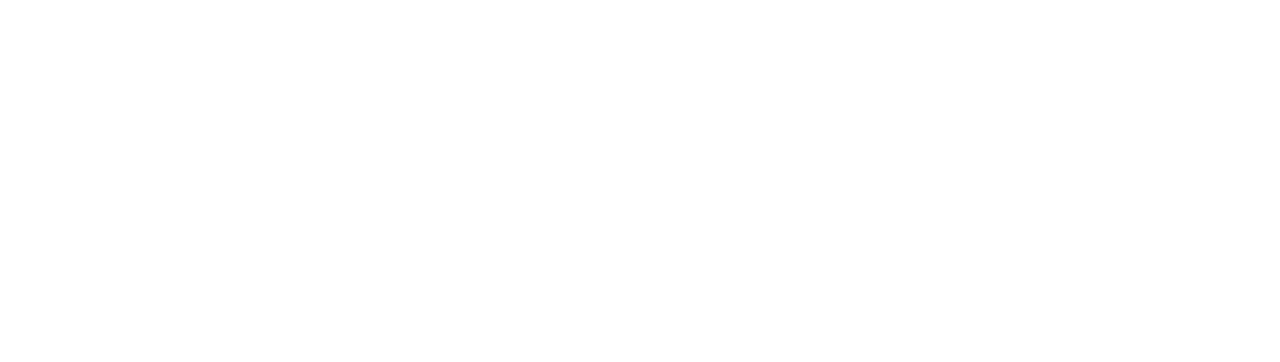
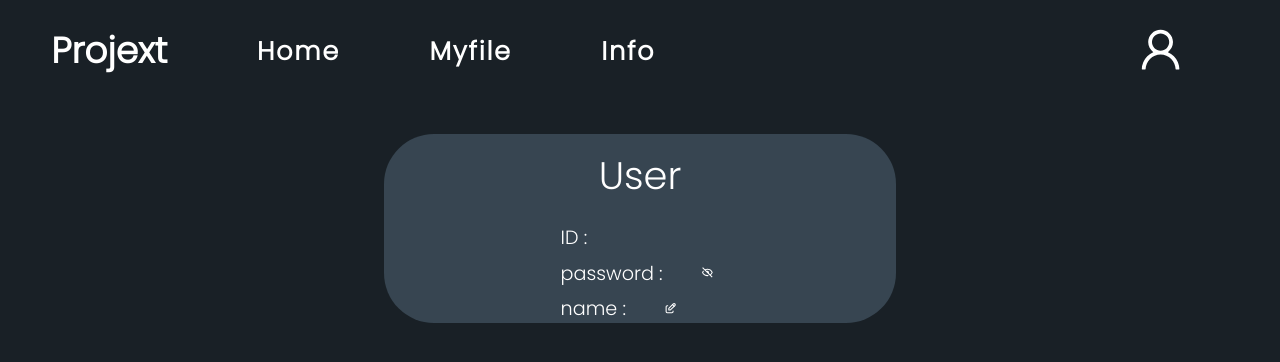
Before and after one commit to CprE-KMUTNB/Projext, a React (Create React App) app in the folder client/: page /userinfo in a window 1280 px wide. Before the commit this address had no page. Shown: the top 362 px of the page. Built offline with nearby package versions, Linux system fonts and the light colour scheme; no server answers.

Commit message:
userinfo page update

```diff
--- a/client/src/MyRoute.js
+++ b/client/src/MyRoute.js
@@ -4,6 +4,7 @@
 import Login from "./components/Login"
 import Myfile from "./components/Myfile"
 import Upload from "./components/upload"
+import UserInfo from "./components/userinfo"
 
 
 const MyRoute=()=>{
@@ -15,6 +16,7 @@
                 <Route path="/login" element={<Login/>}/>
                 <Route path="/myfile" element={<Myfile/>}></Route>
                 <Route path="/upload" element={<Upload/>}></Route>
+                <Route path="/userinfo" element={<UserInfo/>}></Route>
             </Routes>
         </BrowserRouter>
     );
--- /dev/null
+++ b/client/src/components/userinfo.css
@@ -0,0 +1,154 @@
+.bg_userinfo{
+    max-width: 100vw;
+    height: 100vh;
+    background:#192026 ;
+    overflow:hidden;
+}
+.box_userinfo{
+    margin-left: 30vw;
+    width: 40vw;
+    margin-top: 4vh;
+    border-radius: 50px;
+    display: grid;
+    justify-content: center;
+    background-color: #374551;
+}
+.title_userinfo {
+    margin-top: 1vw;
+    margin-bottom: 1vw;
+    display: flex;
+    justify-content: center;
+    font-family: 'Poppins';
+    font-style: normal;
+    font-weight: 400;
+    font-size: 3vw;
+
+    color: #FFFFFF;
+}
+.box_userinfo label{
+    margin-top: 0.5vw;
+    font-family: 'Poppins';
+    font-style: normal;
+    font-weight: 300;
+    font-size: 1.5vw;
+
+    color: #FFFFFF;
+}
+.labelID{
+    display: flex;
+}
+.labelPASSWORD{
+    display: flex;
+}
+.labelNAME{
+    display: flex;
+}
+.ID_V{
+    margin-top: 0.5vw;
+    margin-left: 1vw;
+    font-family: 'Poppins';
+    font-style: normal;
+    font-weight: 300;
+    font-size: 1.5vw;
+
+    color: #FFFFFF;
+}
+.PASS_V{
+    height: 2vw;
+    margin-top: 0.5vw;
+    margin-left: 1vw;
+    font-family: 'Poppins';
+    font-style: normal;
+    font-weight: 300;
+    font-size: 1.5vw;
+
+    color: #FFFFFF;
+}
+.PASS_VH{
+    height: 2vw;
+    margin-top: 0.5vw;
+    margin-left: 1vw;
+    font-family: 'Poppins';
+    font-style: normal;
+    font-weight: 300;
+    font-size: 1.5vw;
+
+    color: #FFFFFF;
+    background-color: rgb(255, 255, 255);
+}
+.NAME_V{
+    margin-top: 0.5vw;
+    margin-left: 1vw;
+    font-family: 'Poppins';
+    font-style: normal;
+    font-weight: 300;
+    font-size: 1.5vw;
+
+    color: #FFFFFF;
+
+    margin-bottom: 2vw;
+}
+.icon_hide{
+    margin-left: 1.5vw;
+}
+.icon_hide button{
+    margin-top: 1vw;
+    color: #FFFFFF;
+    background:none;
+    border: none;
+    font-size: 1vw;
+}
+.icon_hide button:hover{
+ cursor: pointer;
+ opacity: 0.7;
+}
+.icon_edit{
+    margin-left: 1.5vw;
+}
+.icon_edit button{
+    margin-top: 1vw;
+    color: #FFFFFF;
+    background:none;
+    border: none;
+    font-size: 1vw;
+}
+.icon_edit button:hover{
+ cursor: pointer;
+ opacity: 0.7;
+}
+
+.NAME_E{
+    margin-left: 1vw;
+    margin-top: 0.6vw;
+    color: #FFFFFF;
+    margin-bottom: 2vw;
+}
+.NAME_E input{
+    font-family: 'Poppins';
+    font-style: normal;
+    font-weight: 300;
+    font-size: 0.9vw;
+    text-indent: 1vw;
+}
+.confirm button{
+    margin-left: 0.8vw;
+    margin-top: 0.8vw;
+    border-radius: 15px;
+    border-width: 0.05vw;
+    background-color: #FFFFFF;
+}
+.confirm button:hover{
+    cursor: pointer;
+    opacity: 0.7;
+}
+.confirm label{
+    font-family: 'Poppins';
+    font-style: normal;
+    font-weight: 300;
+    font-size: 0.9vw;
+    color: #000;
+}
+.confirm label:hover{
+    cursor: pointer;
+    opacity: 0.7;
+}
--- /dev/null
+++ b/client/src/components/userinfo.js
@@ -0,0 +1,106 @@
+import React from 'react';
+import './userinfo.css';
+import Navbar from './Navbar';
+import axios from "axios";
+import {useState,useEffect} from "react";
+import { getNAME } from "../services/authorize"
+import { BiHide } from "react-icons/bi";
+import { TbEdit } from "react-icons/tb";
+import Swal from "sweetalert2"
+
+function UserInfo() {
+
+    const[datas,setdatas] = useState([])
+
+    const getDATA =()=>{
+        const ID = getNAME()
+        axios
+        .get(String(process.env.REACT_APP_API) + "/getsingledata",{headers:{authorization:ID}})
+        .then(resp =>{
+            setdatas(resp.data)
+        })
+    }
+    useEffect(()=>{
+        getDATA()
+      },[])
+
+    const [click,setClick] = useState(false)
+    const hanclick = () => setClick(!click)
+
+    const [clickedit,setclickdit] = useState(false)
+    const hanclickedit = () => setclickdit(!clickedit)
+
+    const [state,setState] = useState({
+        edit:""
+    })
+
+    const {edit} = state
+
+    const inputValue=name=>event=>{
+        console.log(name,"=",event.target.value)
+        setState({...state,[name]:event.target.value})
+    }
+
+    const editsend = (e) =>{
+        e.preventDefault();
+        const ID = getNAME()
+        axios
+        .put(String(process.env.REACT_APP_API)+'/editname',{ID,edit})
+        //edit complete
+        .then(response=>{
+            console.log(response)
+            Swal.fire(
+                'Complete',
+                'Edit Success.',
+                'success')
+            setState({...state,edit:""})
+            hanclickedit()
+            getDATA()
+        })
+        .catch(err=>{ Swal.fire({
+            icon: 'error',
+            title: 'Failed',
+            text: err.response.data.error,
+            footer: '<a href="">Why do I have this issue?</a>'
+          })
+        })
+    }
+    const refreshPage =()=>{
+        window.location.reload();
+      }
+
+    return (
+        <>
+            <Navbar/>
+            <div className='bg_userinfo'>
+                <div className='box_userinfo'>
+                    <div className='title_userinfo'>User</div>
+                    <div className='labelID'>
+                        <label>ID :</label>
+                        <div className='ID_V'>{datas.ID}</div>
+                    </div>
+                    <div className='labelPASSWORD'>
+                        <label>password :</label>
+                            {click == false &&(<div className='PASS_VH'>{datas.PASSWORD}</div>)}
+                            {click == true &&(<div className='PASS_V'>{datas.PASSWORD}</div>)}
+                        <div className='icon_hide'><button onClick={hanclick}><BiHide/></button></div>
+                    </div>
+                    <div className='labelNAME'>
+                        <label>name :</label>
+                        {clickedit == false &&(<div className='NAME_V'>{datas.NAME}</div>)}
+                        {clickedit == true &&(<div className='NAME_E'><input type="text" value={edit} onChange={inputValue("edit")}></input></div>)}
+                        <div className='icon_edit'><button onClick={hanclickedit}><TbEdit/></button></div>
+                        {clickedit == true && (<div className='confirm'>
+                                <button onClick={editsend}>
+                                    <label>confirm</label>
+                                </button>
+                            </div>)}
+                    </div>
+
+                </div>
+            </div>
+        </>
+    )
+}
+
+export default UserInfo;
```
Also changed, not shown: client/src/components/userinfo_screen.css (added), 2 other files (tests, documents, lock files or other folders).
